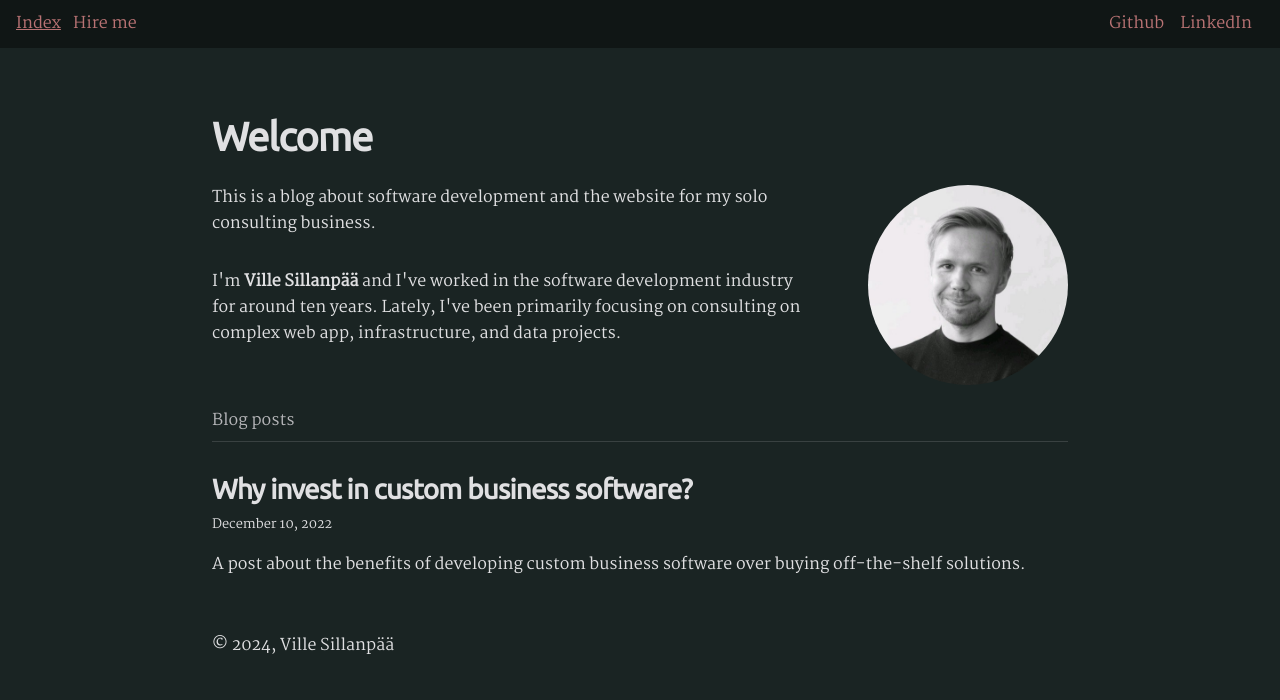
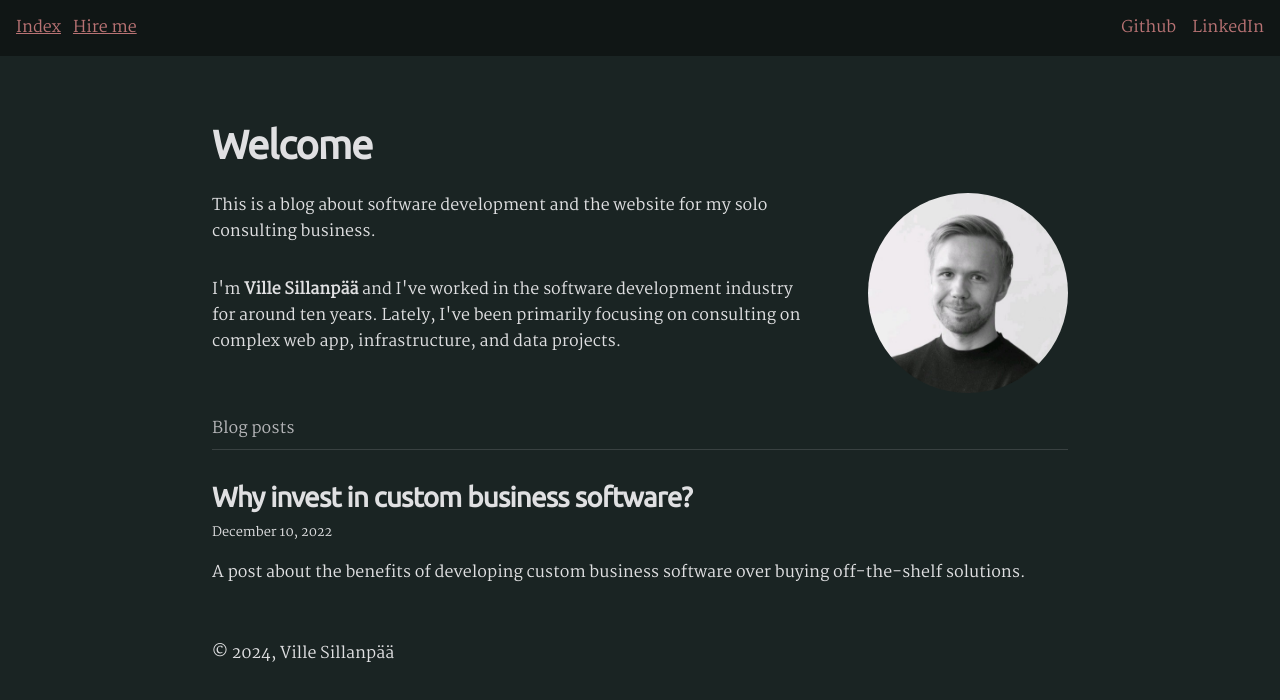
Before and after one commit to vsillan/website, a Gatsby site: page / in a window 1280 px wide. Built offline with nearby package versions, Linux system fonts and the light colour scheme; Gatsby itself is replaced by a stand-in of ours; some packages are replaced by stand-ins of ours.

Commit message:
Fix styles for SSG

```diff
--- a/src/components/Bio.tsx
+++ b/src/components/Bio.tsx
@@ -8,7 +8,31 @@
 import * as React from "react"
 import { useStaticQuery, graphql } from "gatsby"
 import { StaticImage } from "gatsby-plugin-image"
-import { css } from "@emotion/css"
+import styled from "@emotion/styled"
+
+const StaticImageContainer = styled.div`
+  display: flex;
+  justify-content: center;
+  div {
+    min-width: 50px;
+    border-radius: 100%;
+  }
+`
+
+const BioTextContainer = styled.div`
+  display: flex;
+  flex: 1;
+  flex-direction: column;
+`
+
+const BioContainer = styled.div`
+  display: flex;
+  gap: var(--spacing-16);
+  @media (max-width: 800px) {
+    flex-direction: column;
+    gap: var(--spacing-4);
+  }
+`
 
 const Bio = () => {
   const data = useStaticQuery(graphql`
@@ -18,9 +42,6 @@ const Bio = () => {
           author {
             name
             summary
-          }
-          social {
-            twitter
           }
           description
         }
@@ -32,39 +53,15 @@ const Bio = () => {
   const description = data.site.siteMetadata?.description
 
   return (
-    <div
-      className={css`
-        display: flex;
-        gap: var(--spacing-16);
-        @media (max-width: 800px) {
-          flex-direction: column;
-          gap: var(--spacing-4);
-        }
-      `}
-    >
-      <div
-        className={css`
-          display: flex;
-          flex: 1;
-          flex-direction: column;
-        `}
-      >
+    <BioContainer>
+      <BioTextContainer>
         <p>{description}</p>
         <p>
           I'm <strong>{author.name}</strong> and {author?.summary || null}
         </p>
-      </div>
-      <div
-        className={css`
-          display: flex;
-          justify-content: center;
-        `}
-      >
+      </BioTextContainer>
+      <StaticImageContainer>
         <StaticImage
-          className={css`
-            min-width: 50px;
-            border-radius: 100%;
-          `}
           layout="fixed"
           formats={["auto", "webp", "avif"]}
           src="../images/profile-pic2.jpeg"
@@ -73,8 +70,8 @@ const Bio = () => {
           quality={100}
           alt="Profile picture"
         />
-      </div>
-    </div>
+      </StaticImageContainer>
+    </BioContainer>
   )
 }
 
--- a/src/components/Link.tsx
+++ b/src/components/Link.tsx
@@ -1,7 +1,23 @@
-import { css } from "@emotion/css"
 import { Icon, IconifyIcon } from "@iconify/react"
 import React from "react"
 import { Link } from "gatsby"
+import styled from "@emotion/styled"
+
+const A = styled.a`
+  display: flex;
+  gap: 4px;
+  text-decoration: none;
+  &:hover {
+    text-decoration: underline;
+  }
+`
+
+const LinkText = styled.span<{ isActive: boolean }>`
+  text-decoration: ${props => (props.isActive ? "underline" : "none")};
+  &:hover {
+    text-decoration: underline;
+  }
+`
 
 export const ExternalLink = ({
   to,
@@ -12,20 +28,10 @@ export const ExternalLink = ({
   text: string
   icon: IconifyIcon
 }) => (
-  <a
-    href={to}
-    className={css`
-      display: flex;
-      gap: 4px;
-      text-decoration: none;
-      &:hover {
-        text-decoration: underline;
-      }
-    `}
-  >
+  <A href={to}>
     <Icon icon={icon} height={20} />
     <span>{text}</span>
-  </a>
+  </A>
 )
 
 export const InternalLink = (props: {
@@ -33,15 +39,7 @@ export const InternalLink = (props: {
   text: string
   isActive?: boolean
 }) => (
-  <Link
-    to={props.to}
-    className={css`
-      text-decoration: ${props.isActive ? "underline" : "none"};
-      &:hover {
-        text-decoration: underline;
-      }
-    `}
-  >
-    {props.text}
+  <Link to={props.to}>
+    <LinkText isActive={!!props.isActive}>{props.text}</LinkText>
   </Link>
 )
--- a/src/components/NavBar.tsx
+++ b/src/components/NavBar.tsx
@@ -2,8 +2,21 @@ import githubOutline from "@iconify/icons-teenyicons/github-outline"
 import linkedinOutline from "@iconify/icons-teenyicons/linkedin-outline"
 import { graphql, useStaticQuery } from "gatsby"
 import React from "react"
-import { css } from "@emotion/css"
 import { ExternalLink, InternalLink } from "./Link"
+import styled from "@emotion/styled"
+
+const NavBarContainer = styled.div`
+  display: flex;
+  justify-content: space-between;
+  background-color: #0006;
+  padding: var(--spacing-4);
+`
+
+const LinkContainer = styled.div`
+  display: flex;
+  gap: 12px;
+  align-items: center;
+`
 
 export const NavBar = (props: { location: Location }) => {
   const data = useStaticQuery(graphql`
@@ -23,28 +36,8 @@ export const NavBar = (props: { location: Location }) => {
   const social = data.site.siteMetadata?.social
 
   return (
-    <div
-      className={css`
-        display: flex;
-        justify-content: space-between;
-        background-color: #0006;
-        padding: 0 var(--spacing-4);
-      `}
-    >
-      <div
-        className={css`
-          display: flex;
-          gap: 20px;
-          align-items: center;
-        `}
-      >
-        {/* <h1>sillanpaa.dev</h1> */}
-        <div
-          className={css`
-            display: flex;
-            gap: 12px;
-          `}
-        >
+    <NavBarContainer>
+      <LinkContainer>
         <InternalLink
           to="/"
           text="Index"
@@ -55,15 +48,8 @@ export const NavBar = (props: { location: Location }) => {
           text="Hire me"
           isActive={props.location.pathname === "/hire-me/"}
         />
-        </div>
-      </div>
-      <div
-        className={css`
-          display: flex;
-          gap: 12px;
-          padding: 12px;
-        `}
-      >
+      </LinkContainer>
+      <LinkContainer>
         <ExternalLink
           to={`https://github.com/${social.github}`}
           text="Github"
@@ -79,7 +65,7 @@ export const NavBar = (props: { location: Location }) => {
           description="Twitter"
           icon={twitterOutline}
         /> */}
-      </div>
-    </div>
+      </LinkContainer>
+    </NavBarContainer>
   )
 }
--- a/src/pages/index.tsx
+++ b/src/pages/index.tsx
@@ -1,12 +1,23 @@
 import * as React from "react"
-import { Link, graphql } from "gatsby"
+import { graphql } from "gatsby"
 import mixpanel from "mixpanel-browser"
 
 import Bio from "../components/Bio"
 import Layout from "../components/Layout"
 import Seo from "../components/Seo"
-import { css } from "@emotion/css"
 import { InternalLink } from "../components/Link"
+import styled from "@emotion/styled"
+
+const BlogPostsDividerText = styled.span`
+  color: var(--color-text-dark);
+  display: block;
+  padding-top: var(--spacing-6);
+`
+
+const BlogPostsDivider = styled.hr`
+  background-color: var(--color-text-dark);
+  opacity: 0.2;
+`
 
 type Props = {
   data: Queries.IndexPageQuery
@@ -34,22 +45,8 @@ const Index: React.FC<Props> = ({ data, location }) => {
     <Layout location={location}>
       <h1>Welcome</h1>
       <Bio />
-      <span
-        className={css`
-          color: var(--color-text-dark);
-          color: var(--color-text-dark);
-          display: block;
-          padding-top: var(--spacing-6);
-        `}
-      >
-        Blog posts
-      </span>
-      <hr
-        className={css`
-          background-color: var(--color-text-dark);
-          opacity: 0.2;
-        `}
-      />
+      <BlogPostsDividerText>Blog posts</BlogPostsDividerText>
+      <BlogPostsDivider />
       <ol style={{ listStyle: `none` }}>
         {posts.map(post => {
           if (post === null) {
```
Also changed, not shown: src/components/Chip.tsx (+8 -12 lines), src/components/ContactForm.tsx (+63 -80 lines), src/pages/hire-me.tsx (+9 -9 lines). Lines whose indentation alone changed are shown as unchanged.
